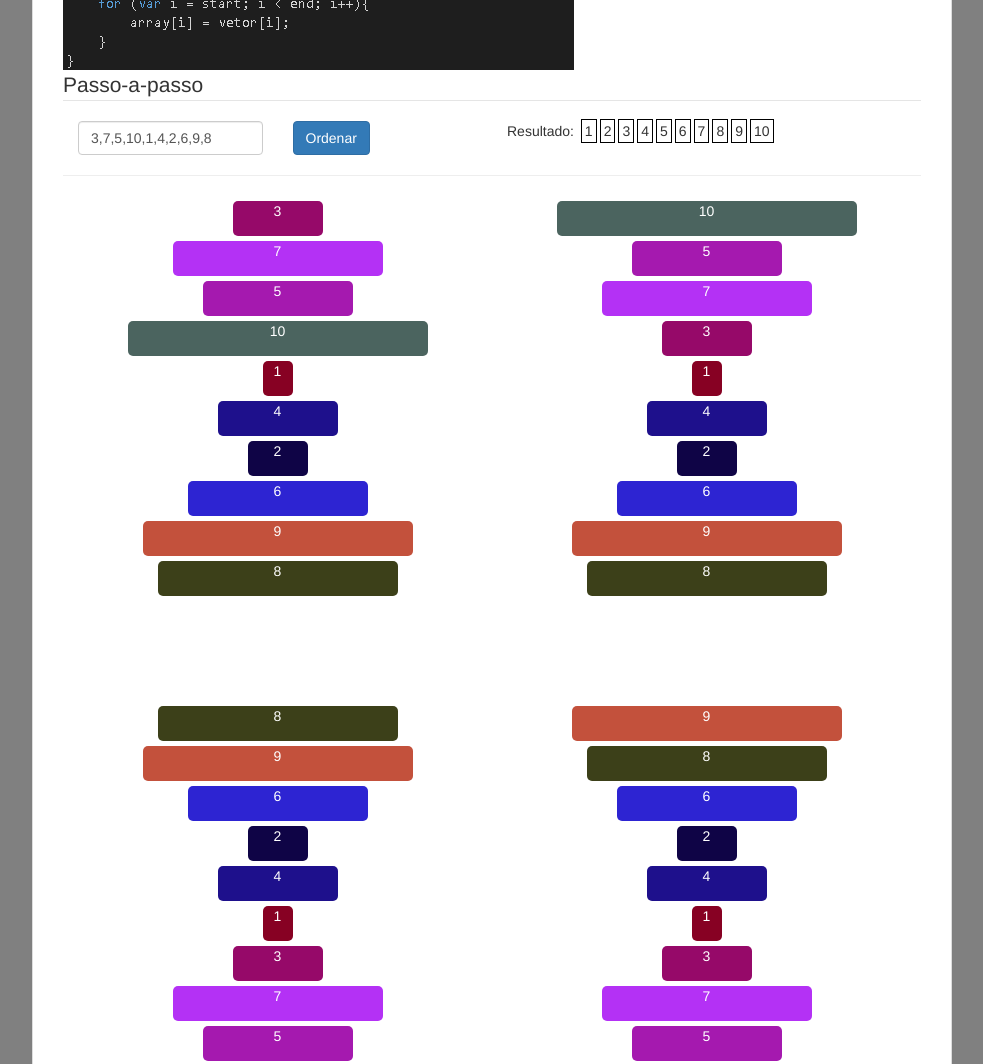
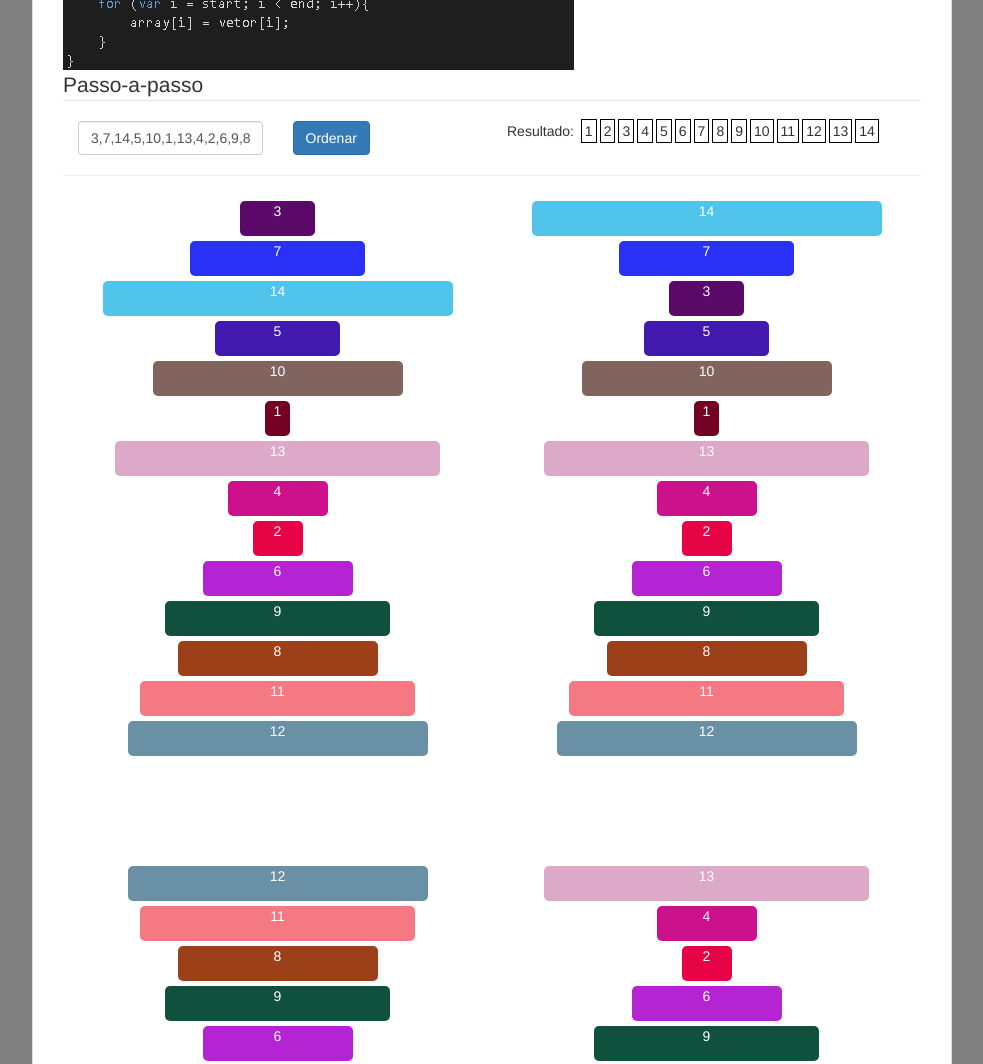
Before and after one commit to Daniel-Aragao/PancakeSorting, a plain HTML site: page index.html in a window 1280 px wide. Shown: the part 1200-2264 px from the top of the page, without its empty margins (148-1131 px from the left). Drawn offline with Linux system fonts and the light colour scheme.

Commit message:
tamanho da sequencia

```diff
--- a/index.html
+++ b/index.html
@@ -84,7 +84,7 @@
                         <fieldset>
                             <legend>Passo-a-passo</legend>
                             <div class="col-lg-3">
-                                <input type="text" id="dados" class="form-control" value="3,7,5,10,1,4,2,6,9,8"></div>
+                                <input type="text" id="dados" class="form-control" value="3,7,14,5,10,1,13,4,2,6,9,8,11,12"></div>
                             <div class="col-lg-3">
                                 <button type="button" class="btn btn-primary" id="ord">Ordenar</button>
                             </div>
@@ -419,7 +419,7 @@
 
         function pancakeInterface(vetor){
 
-            container.append(Sort.PancakeHtml(vetor,30,35, true));
+            container.append(Sort.PancakeHtml(vetor,25,35, true));
         }
 
         $("#ord").click()
```
